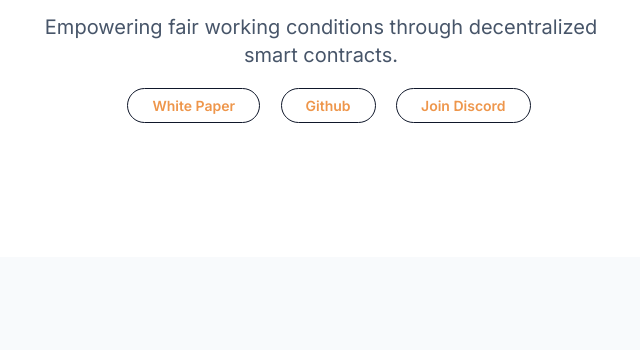
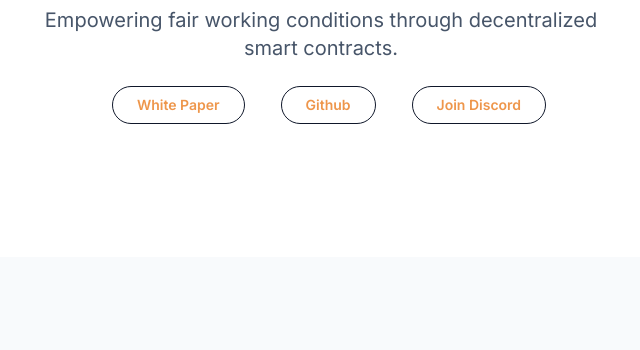
Before and after one commit to worker-dapp/lucidledger.github.io, a plain HTML site: page index.html in a window 1280 px wide. Shown: the part 383-733 px from the top of the page, without its empty margins (319-959 px from the left). Drawn offline with nearby package versions, Linux system fonts and the light colour scheme.

Commit message:
style update

```diff
--- a/index.html
+++ b/index.html
@@ -47,7 +47,7 @@
     <h1 class="text-5xl md:text-7xl tracking-tight text-slate-900 fade-in font-biko-bold"><span class="text-[#EE964B]">LUCID</span> LEDGER</h1>
     <h2 class="text-[#EE964B] font-gordita fade-in mb-4" >TRANSPARENT. FAIR. DECENTRALIZED.</h2>
     <p class="text-base md:text-xl max-w-xl mx-auto text-slate-600 fade-in mb-6">Empowering fair working conditions through decentralized smart contracts.</p>
-    <div>
+    <div class="flex flex-wrap justify-center gap-5">
       <a href="./luicd-ledger-whitepaper.pdf" target="_blank" rel="noopener noreferrer" class="ml-4 border border-slate-900 text-[#EE964B] px-6 py-2 rounded-full font-semibold text-sm transition-all hover:bg-slate-100">White Paper</a>
       <a href="https://github.com/worker-dapp" target="_blank" rel="noopener noreferrer" class="ml-4 border border-slate-900 text-[#EE964B] px-6 py-2 rounded-full font-semibold text-sm transition-all hover:bg-slate-100">Github</a>
       <a href="https://discord.gg/9A6cqcjZHy" target="_blank" rel="noopener noreferrer" class="ml-4 border border-slate-900 text-[#EE964B] px-6 py-2 rounded-full font-semibold text-sm transition-all hover:bg-slate-100">Join Discord</a>
```
